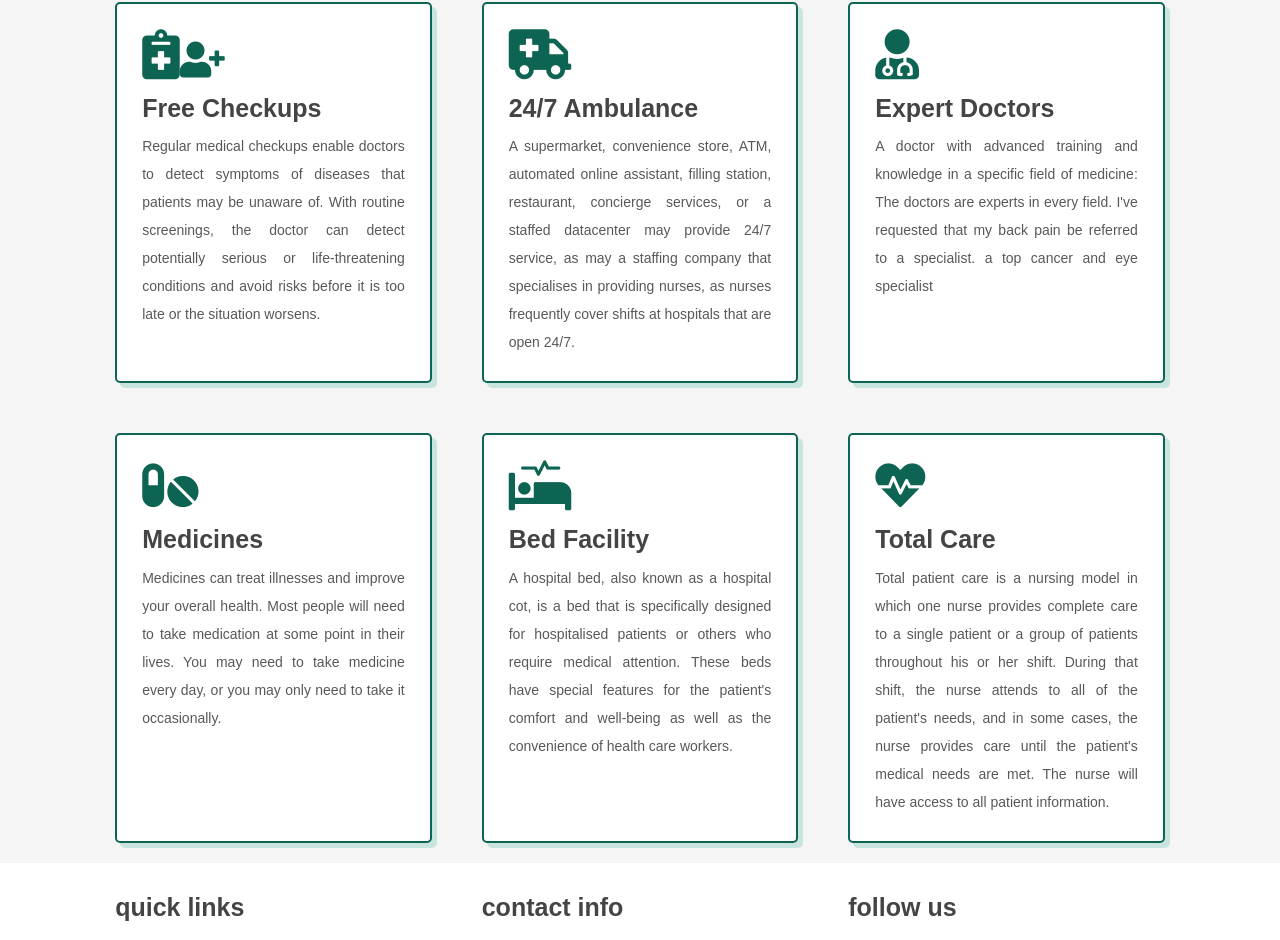
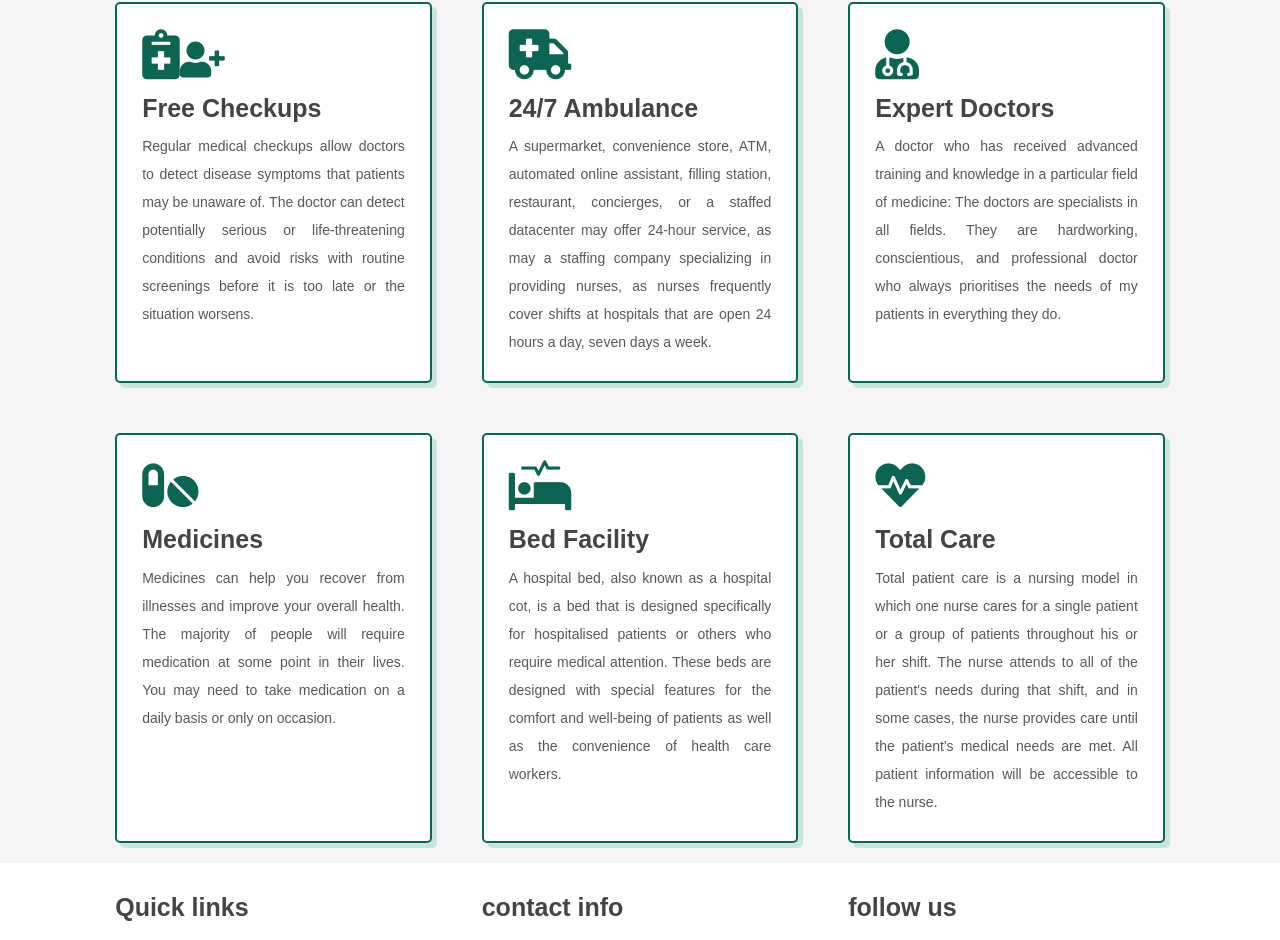
Before and after one commit to fssa-batch3/tamilselvan.kothandan__web_project, a plain HTML site: page pages/homepage/index.html in a window 1280 px wide. Shown: the part 1114-2054 px from the top of the page. Drawn offline with Linux system fonts and the light colour scheme.

Commit message:
correction

```diff
--- a/assets/css/style.css
+++ b/assets/css/style.css
@@ -113,6 +113,7 @@ section:nth-child(even){
     font-size: 1.7rem;
     color: var(--light-color);
     margin-left: 2rem;
+    padding: .5rem;
 }
 
 .header .navbar a:hover{
@@ -533,7 +534,7 @@ section:nth-child(even){
     border: 2px solid var(--green);
     background-color:white;
     border-radius: 0.625rem ;
-    padding: 0.625rem 1.25rem 0.625rem 0.625rem;
+    padding: 1.625rem 3.25rem 1.625rem 3.625rem;
     box-shadow: var(--box-shadow);
 }
 .center h1{
--- a/pages/homepage/index.html
+++ b/pages/homepage/index.html
@@ -99,44 +99,38 @@
         <div class="box">
             <i class="fas fa-notes-medical"></i><i class='fas fa-user-plus' style='font-size:36px'></i>
             <h3>Free Checkups</h3>
-            <p>Regular medical checkups enable doctors to detect symptoms of diseases that patients may be unaware of. With routine screenings, the doctor can detect potentially serious or life-threatening conditions and avoid risks before it is too late or the situation worsens.</p>
-
+            <p>Regular medical checkups allow doctors to detect disease symptoms that patients may be unaware of. The doctor can detect potentially serious or life-threatening conditions and avoid risks with routine screenings before it is too late or the situation worsens.</p>
         </div>
 
         <div class="box">
             <i class="fas fa-ambulance"></i>
             <h3>24/7 Ambulance</h3>
-            <p>A supermarket, convenience store, ATM, automated online assistant, filling station, restaurant, concierge services, or a staffed datacenter may provide 24/7 service, as may a staffing company that specialises in providing nurses, as nurses frequently cover shifts at hospitals that are open 24/7.</p>
-
+            <p>A supermarket, convenience store, ATM, automated online assistant, filling station, restaurant, concierges, or a staffed datacenter may offer 24-hour service, as may a staffing company specializing in providing nurses, as nurses frequently cover shifts at hospitals that are open 24 hours a day, seven days a week.</p>
         </div>
 
         <div class="box">
             <i class="fas fa-user-md"></i>
             <h3>Expert Doctors</h3>
-            <p>A doctor with advanced training and knowledge in a specific field of medicine: The doctors are experts in every field. I've requested that my back pain be referred to a specialist. a top cancer and eye specialist</p>
-
+            <p>A doctor who has received advanced training and knowledge in a particular field of medicine: The doctors are specialists in all fields. They are  hardworking, conscientious, and professional doctor who always prioritises the needs of my patients in everything they do.</p>
         </div>
 
         <div class="box">
                <i class="fas fa-pills"></i>
 
             <h3>Medicines</h3>
-            <p>Medicines can treat illnesses and improve your overall health. Most people will need to take medication at some point in their lives. You may need to take medicine every day, or you may only need to take it occasionally.</p>
-
+            <p>Medicines can help you recover from illnesses and improve your overall health. The majority of people will require medication at some point in their lives. You may need to take medication on a daily basis or only on occasion.</p>
         </div>
 
         <div class="box">
             <i class="fas fa-procedures"></i>
             <h3>Bed Facility</h3>
-            <p>A hospital bed, also known as a hospital cot, is a bed that is specifically designed for hospitalised patients or others who require medical attention. These beds have special features for the patient's comfort and well-being as well as the convenience of health care workers.</p>
-
+            <p>A hospital bed, also known as a hospital cot, is a bed that is designed specifically for hospitalised patients or others who require medical attention. These beds are designed with special features for the comfort and well-being of patients as well as the convenience of health care workers.</p>
         </div>
 
         <div class="box">
             <i class="fas fa-heartbeat"></i>
             <h3>Total Care</h3>
-            <p>Total patient care is a nursing model in which one nurse provides complete care to a single patient or a group of patients throughout his or her shift. During that shift, the nurse attends to all of the patient's needs, and in some cases, the nurse provides care until the patient's medical needs are met. The nurse will have access to all patient information.</p>
-
+            <p>Total patient care is a nursing model in which one nurse cares for a single patient or a group of patients throughout his or her shift. The nurse attends to all of the patient's needs during that shift, and in some cases, the nurse provides care until the patient's medical needs are met. All patient information will be accessible to the nurse.</p>
         </div>
 
     </div>
@@ -154,7 +148,7 @@
     <div class="box-container">
 
         <div class="box">
-            <h3>quick links</h3>
+            <h3>Quick links</h3>
             <a href="./index.html"> <i class="fas fa-chevron-right"></i> Home </a>
             <a href="./index.html"> <i class="fas fa-chevron-right"></i> Services </a>
             <a href="../products/About page.html"> <i class="fas fa-chevron-right"></i> About </a>
@@ -186,7 +180,7 @@
 
     </div>
 
-    <div class="credit"> Created by <span>Mr. TAMILSELVAN KOTHANDAN</span> | All Rights Reserved </div>
+    <div class="credit"> Created by <span> Mr. Tamilselvan Kothandan</span> | All Rights Reserved </div>
 
 </section>
 <!-- footer section ends -->
```
